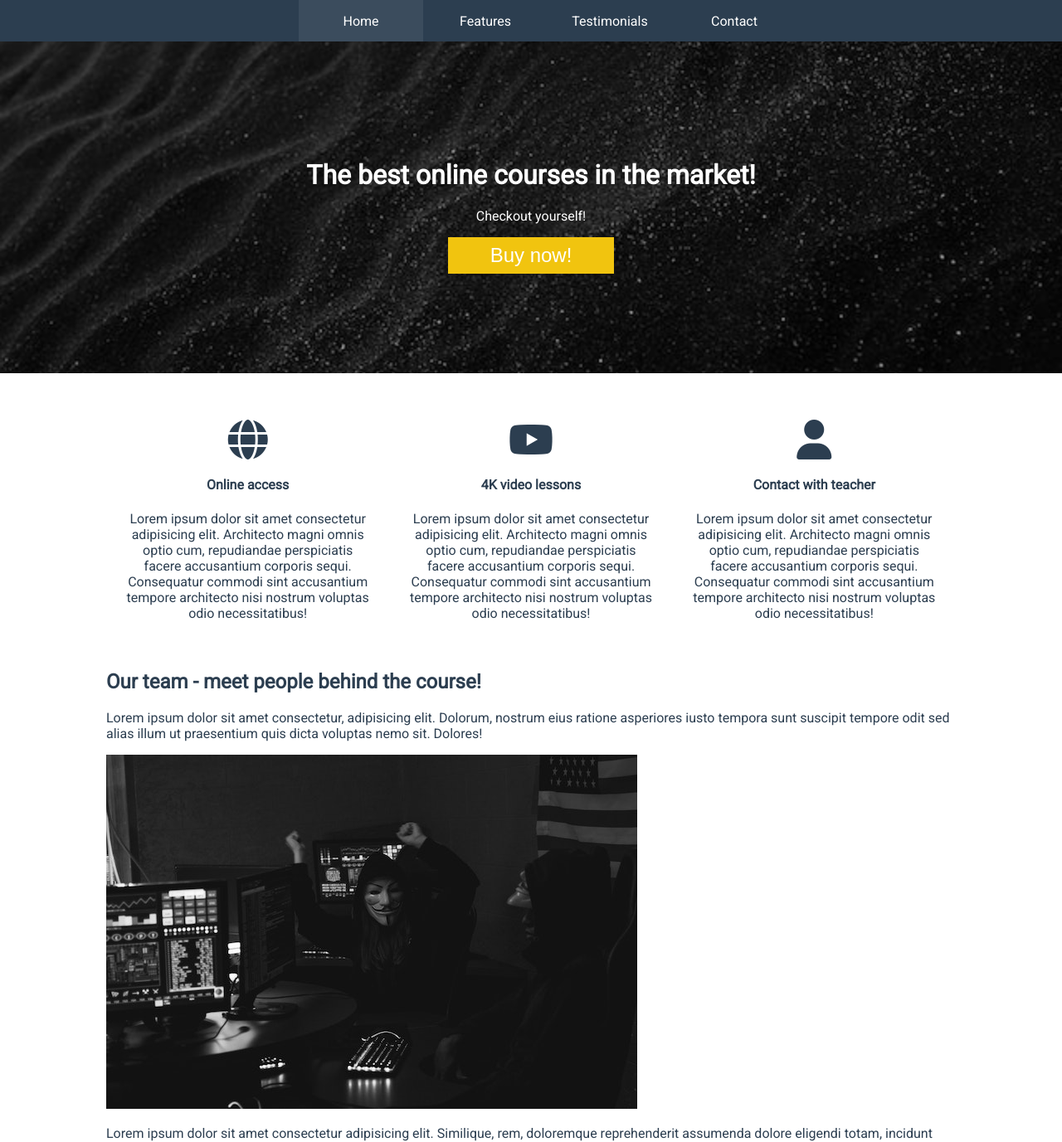
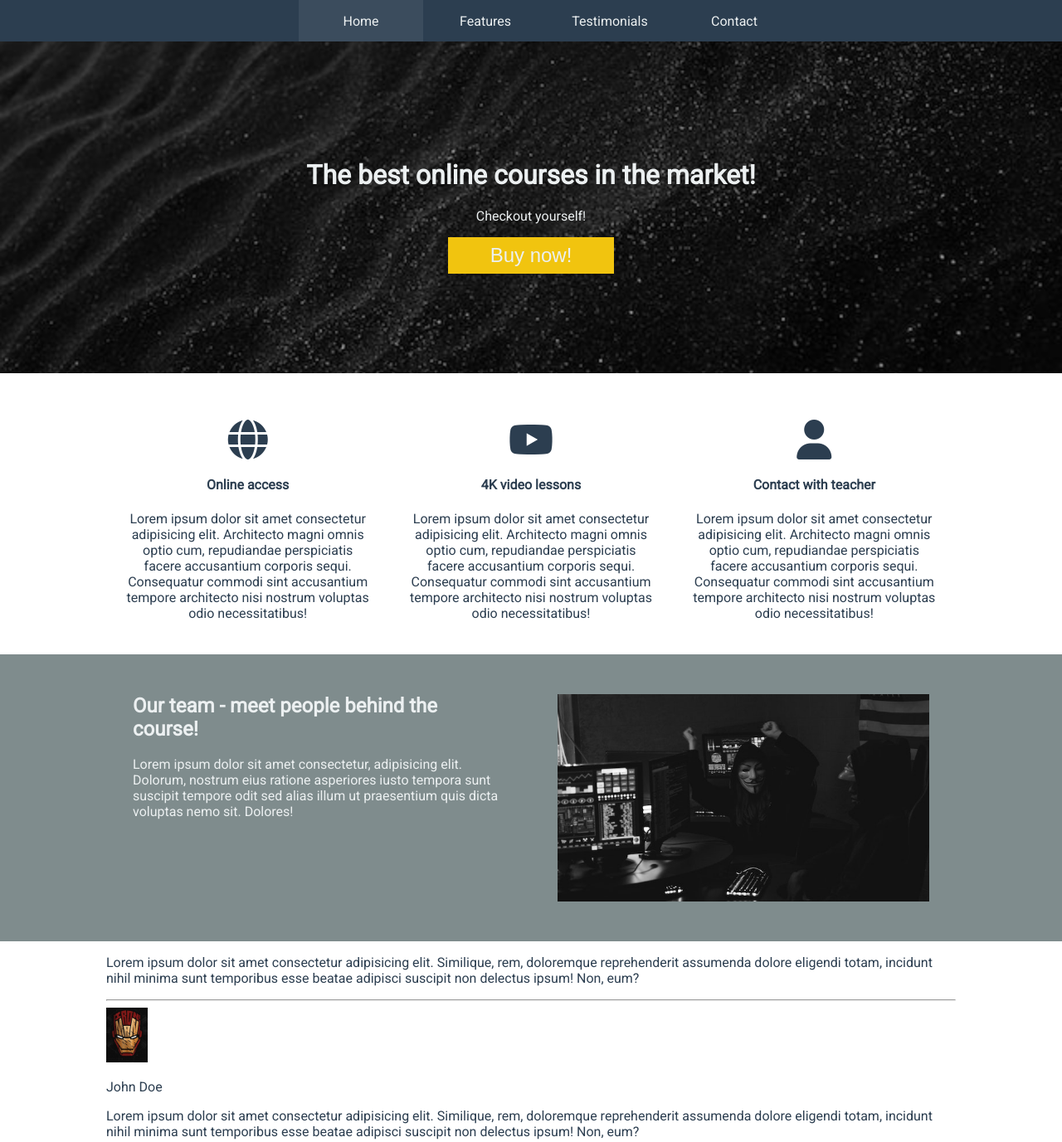
Before and after one commit to lukas1388/online-courses, a plain HTML site: page index.html in a window 1280 px wide. Shown: the top 1377 px of the page at 83% size. Drawn offline with Linux system fonts and the light colour scheme.

Commit message:
Add html code and css styles to div about

```diff
--- a/css/style.css
+++ b/css/style.css
@@ -15,7 +15,7 @@ html, body {
 .cta-button {
     min-width: 200px;
     border: none;
-    color: white;
+    color: #ecf0f1;;
     background-color: #f1c40f;
     font-size: 1.5rem;
     padding: 0.5rem;
@@ -58,7 +58,7 @@ html, body {
     align-items: center;
     height: 50px;
     min-width: 150px;
-    color: #fff;
+    color: #ecf0f1;;
     text-decoration: none;
 }
 
@@ -88,7 +88,7 @@ html, body {
 }
 
 .hero__info {
-    color: #fff;
+    color: #ecf0f1;;
     text-align: center;
 }
 
@@ -112,3 +112,35 @@ html, body {
 }
 
 /* END OF FEATURES */
+
+/* ABOUT */
+
+.about {
+    padding: 3rem 0;
+    background-color: #7f8c8d;
+    color: #ecf0f1;
+}
+
+.about__container {
+    display: flex;
+}
+
+.about__text, .about__image {
+    flex-basis: 50%;
+    padding: 0 2rem;
+}
+
+.about__header{
+    margin-top: 0;
+}
+
+.about__image-container {
+    width: 100%;
+    height: 250px;
+    background-image: url(../img/team.jpg);
+    background-position: center;
+    background-repeat: no-repeat;
+    background-size: cover;
+}
+
+/* END OF ABOUT */
--- a/index.html
+++ b/index.html
@@ -64,15 +64,19 @@
 
     </div>
 
-    <div class="container" id="about">
+    <div class="about" id="about">
 
-        <div>
-            <h2>Our team - meet people behind the course!</h2>
-            <p>Lorem ipsum dolor sit amet consectetur, adipisicing elit. Dolorum, nostrum eius ratione asperiores iusto tempora sunt suscipit tempore odit sed alias illum ut praesentium quis dicta voluptas nemo sit. Dolores!</p>
-        </div>
+        <div class="about__container container">
 
-        <div>
-            <img src="./img/team.jpg" alt="team photo">
+            <div class="about__text">
+                <h2 class="about__header">Our team - meet people behind the course!</h2>
+                <p class="about__description">Lorem ipsum dolor sit amet consectetur, adipisicing elit. Dolorum, nostrum eius ratione asperiores iusto tempora sunt suscipit tempore odit sed alias illum ut praesentium quis dicta voluptas nemo sit. Dolores!</p>
+            </div>
+
+            <div class="about__image">
+                <div class="about__image-container"></div>
+            </div>
+
         </div>
 
     </div>
```
